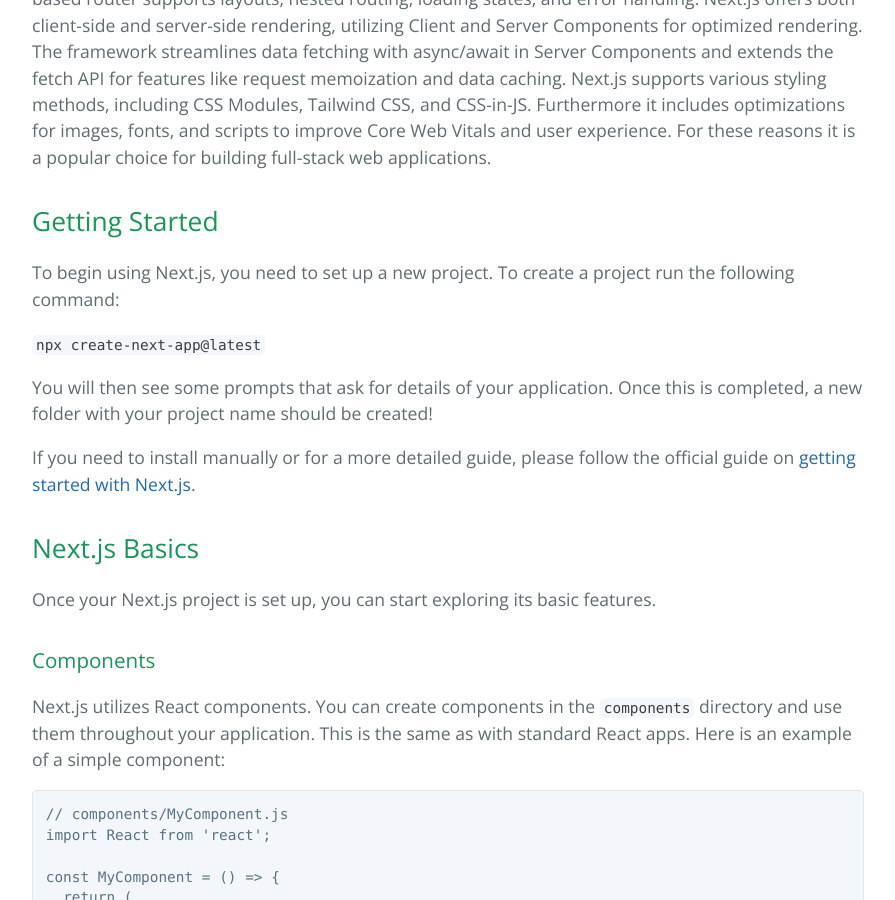
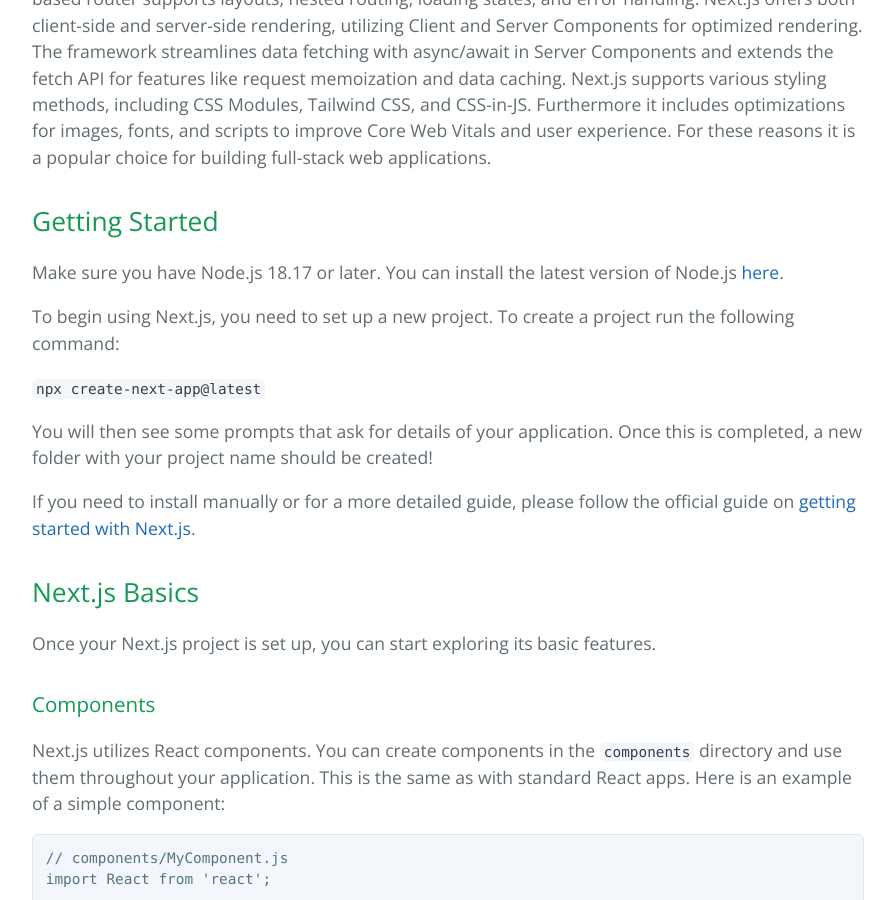
Before and after one commit to learning-software-engineering/learning-software-engineering.github.io, a Jekyll site: the page built from Topics/Tech_Stacks/NextJS.md, in a window 1280 px wide and 900 px high, scrolled down 1495 px. Shown: the whole window, without its empty margins (192-1087 px from the left). Built offline with Jekyll 4.4.1, drawn with Linux system fonts in a browser that asks for light colours; our own code applies the rules of GitHub Pages for plain Markdown files.

Commit message:
added node.js requirement

```diff
--- a/Topics/Tech_Stacks/NextJS.md
+++ b/Topics/Tech_Stacks/NextJS.md
@@ -18,6 +18,8 @@
 Next.js is a React framework known for simplifying the development of React applications with a focus on server-side rendering, efficient routing, and improved developer experience. Its file-system-based router supports layouts, nested routing, loading states, and error handling. Next.js offers both client-side and server-side rendering, utilizing Client and Server Components for optimized rendering. The framework streamlines data fetching with async/await in Server Components and extends the fetch API for features like request memoization and data caching. Next.js supports various styling methods, including CSS Modules, Tailwind CSS, and CSS-in-JS. Furthermore it includes optimizations for images, fonts, and scripts to improve Core Web Vitals and user experience. For these reasons it is a popular choice for building full-stack web applications.
 
 ## Getting Started
+Make sure you have Node.js 18.17 or later. You can install the latest version of Node.js [here](https://nodejs.org/en).
+
 To begin using Next.js, you need to set up a new project. To create a project run the following command:
 
 `npx create-next-app@latest`
```
